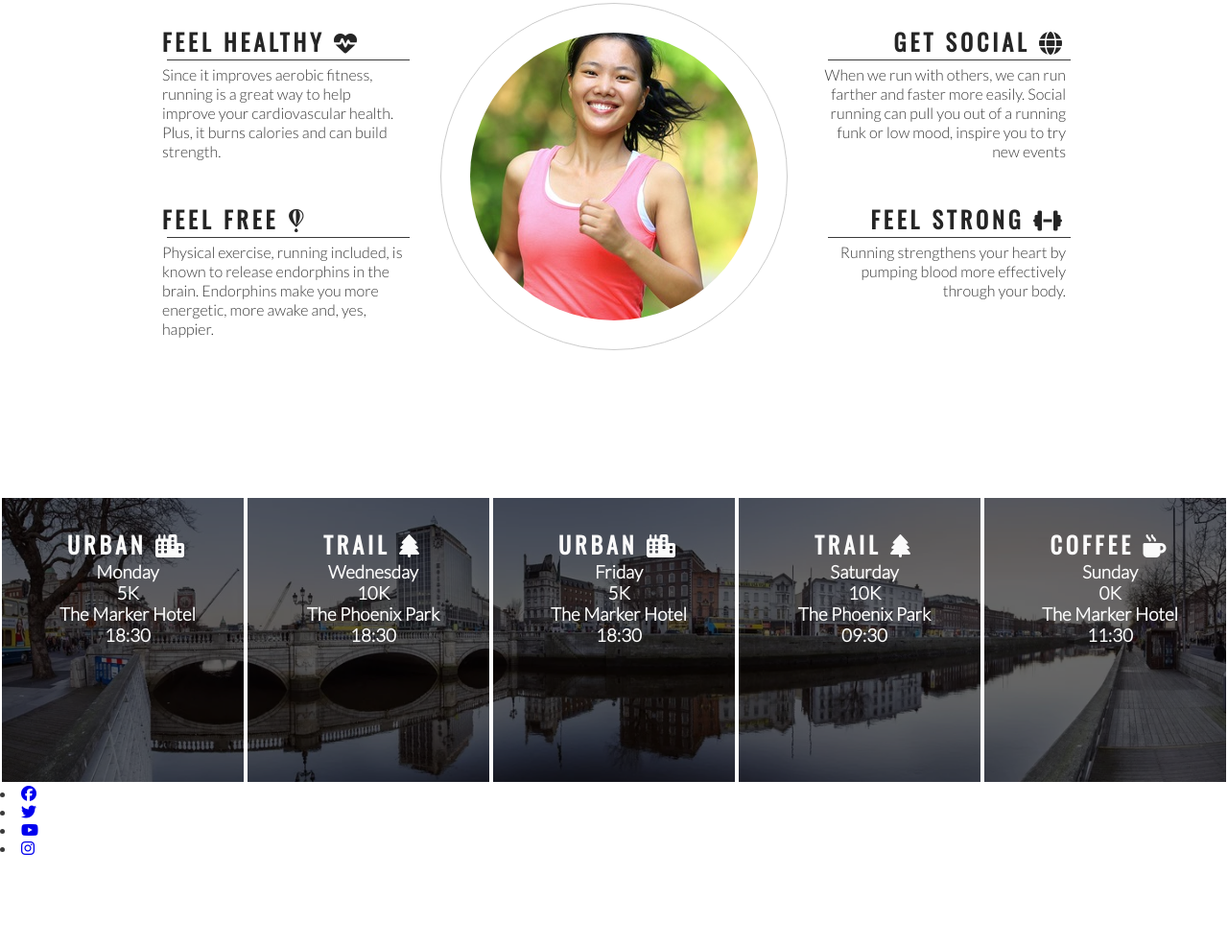
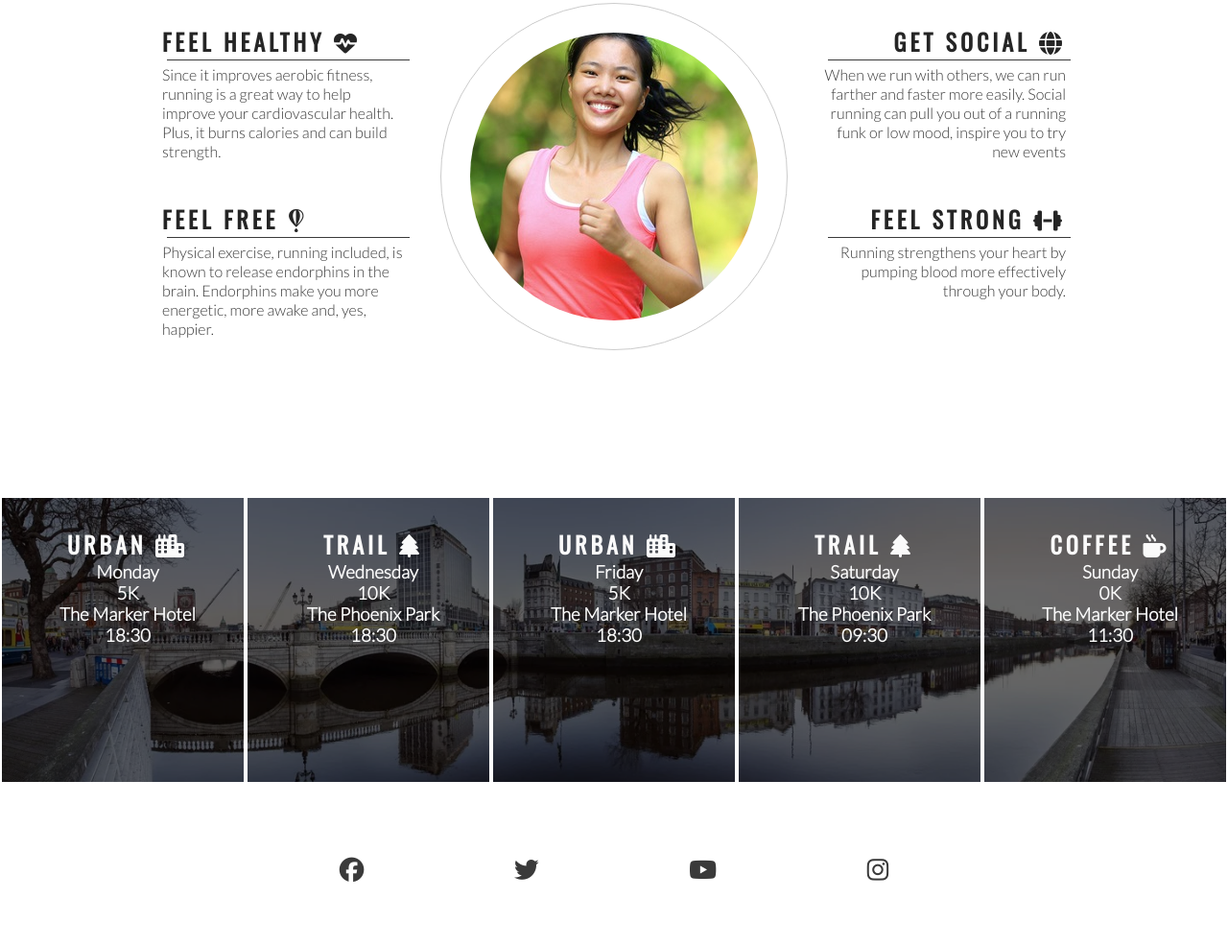
Before and after one commit to fabiocmad/love-running, a plain HTML site: page index.html in a window 1280 px wide. Shown: the part 778-1764 px from the top of the page at 96% size. Before the commit the page ends 1671 px from the top, so only its background shows below. Drawn offline with nearby package versions, Linux system fonts and the light colour scheme.

Commit message:
Add style to footer socual media icons

```diff
--- a/assets/css/style.css
+++ b/assets/css/style.css
@@ -214,3 +214,24 @@ hr {
 #times h2 {
     color: #fafafa;
 }
+
+/* footer */
+
+footer {
+    height: 150px;
+}
+
+.social-networks {
+    text-align: center;
+}
+
+.social-networks > li {
+    display: inline;
+}
+
+.social-networks i {
+    font-size: 160%;
+    margin: 1%;
+    padding: 5%;
+    color: #3a3a3a;
+}
--- a/index.html
+++ b/index.html
@@ -118,7 +118,7 @@
             <h3>11:30</h3>
         </div>
     </section>
-    <footer>
+    <footer class="social-networks">
         <li>
             <a href="https://facebook.com" target="_blank" rel="noopener" aria-label="Visit our Facebook page (opens in a new tab)"><i class="fab fa-facebook"></i></a>
         </li>
```
